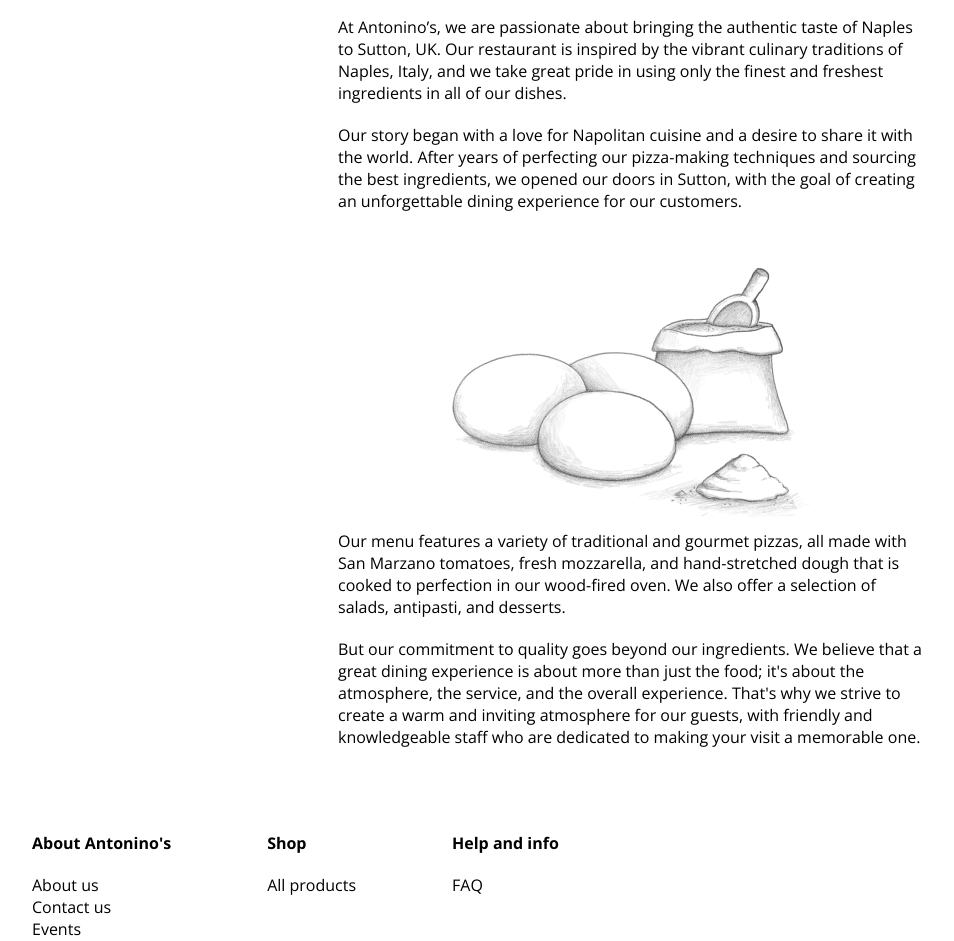
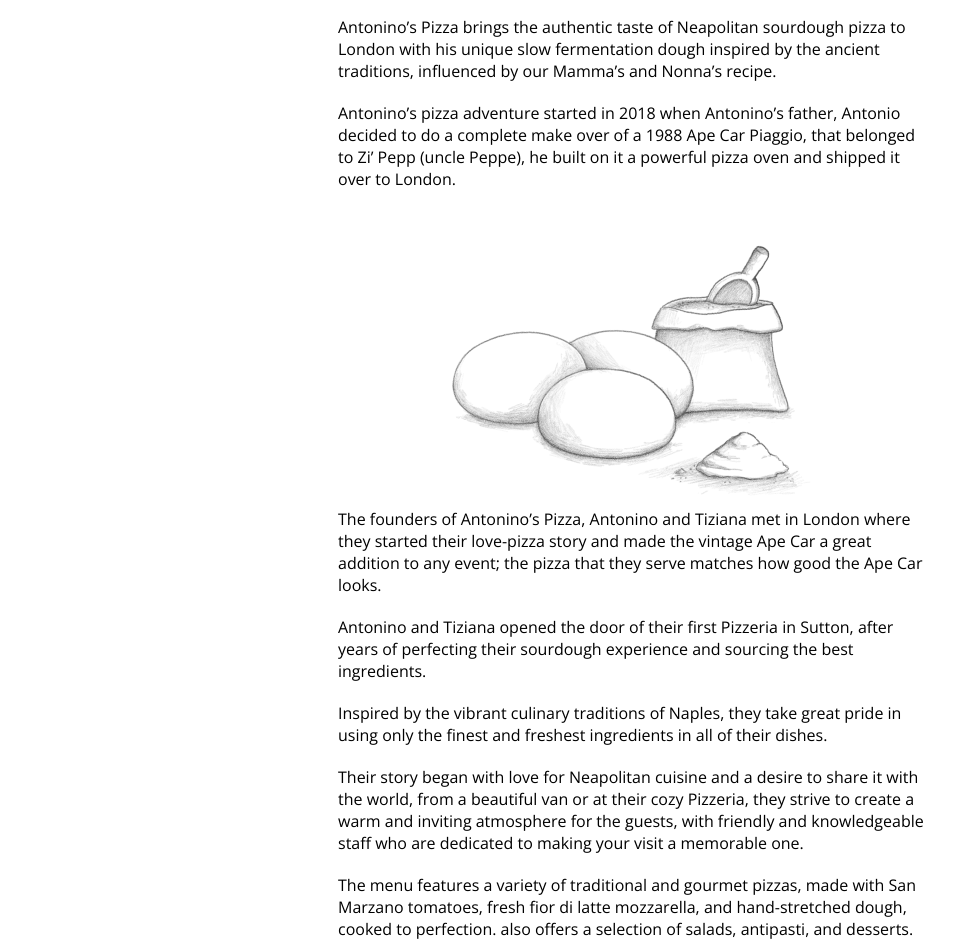
Before and after one commit to WebTerminator/antoninospizza, a Next.js app: page /about in a window 1280 px wide. Shown: the part 952-1893 px from the top of the page, without its empty margins (8-962 px from the left). Built offline with nearby package versions, Linux system fonts and the light colour scheme.

Commit message:
text update

```diff
--- a/pages/about.tsx
+++ b/pages/about.tsx
@@ -11,7 +11,7 @@
         canonical="https://www.antoninospizza.co.uk/about"
       />
       <div className="container-small">
-        <h2 className="h2">About page</h2>
+        <h2 className="h2">About us</h2>
 
         <section className={styles["section"]}>
           <MultiImg
@@ -45,17 +45,15 @@
         </div>
 
         <p className={styles["p"]}>
-          At Antonino’s, we are passionate about bringing the authentic taste of
-          Naples to Sutton, UK. Our restaurant is inspired by the vibrant
-          culinary traditions of Naples, Italy, and we take great pride in using
-          only the finest and freshest ingredients in all of our dishes.
+          Antonino’s Pizza brings the authentic taste of Neapolitan sourdough
+          pizza to London with his unique slow fermentation dough inspired by
+          the ancient traditions, influenced by our Mamma’s and Nonna’s recipe.
         </p>
         <p className={styles["p"]}>
-          Our story began with a love for Napolitan cuisine and a desire to
-          share it with the world. After years of perfecting our pizza-making
-          techniques and sourcing the best ingredients, we opened our doors in
-          Sutton, with the goal of creating an unforgettable dining experience
-          for our customers.
+          Antonino’s pizza adventure started in 2018 when Antonino’s father,
+          Antonio decided to do a complete make over of a 1988 Ape Car Piaggio,
+          that belonged to Zi’ Pepp (uncle Peppe), he built on it a powerful
+          pizza oven and shipped it over to London.
         </p>
 
         <div className={styles["img-wrapper"]}>
@@ -70,19 +68,37 @@
         </div>
 
         <p className={styles["p"]}>
-          Our menu features a variety of traditional and gourmet pizzas, all
-          made with San Marzano tomatoes, fresh mozzarella, and hand-stretched
-          dough that is cooked to perfection in our wood-fired oven. We also
-          offer a selection of salads, antipasti, and desserts.
+          The founders of Antonino’s Pizza, Antonino and Tiziana met in London
+          where they started their love-pizza story and made the vintage Ape Car
+          a great addition to any event; the pizza that they serve matches how
+          good the Ape Car looks.
         </p>
 
         <p className={styles["p"]}>
-          But our commitment to quality goes beyond our ingredients. We believe
-          that a great dining experience is about more than just the food;
-          it&apos;s about the atmosphere, the service, and the overall
-          experience. That&apos;s why we strive to create a warm and inviting
-          atmosphere for our guests, with friendly and knowledgeable staff who
-          are dedicated to making your visit a memorable one.
+          Antonino and Tiziana opened the door of their first Pizzeria in
+          Sutton, after years of perfecting their sourdough experience and
+          sourcing the best ingredients.
+        </p>
+
+        <p className={styles["p"]}>
+          Inspired by the vibrant culinary traditions of Naples, they take great
+          pride in using only the finest and freshest ingredients in all of
+          their dishes.
+        </p>
+
+        <p className={styles["p"]}>
+          Their story began with love for Neapolitan cuisine and a desire to
+          share it with the world, from a beautiful van or at their cozy
+          Pizzeria, they strive to create a warm and inviting atmosphere for the
+          guests, with friendly and knowledgeable staff who are dedicated to
+          making your visit a memorable one.
+        </p>
+
+        <p className={styles["p"]}>
+          The menu features a variety of traditional and gourmet pizzas, made
+          with San Marzano tomatoes, fresh fior di latte mozzarella, and
+          hand-stretched dough, cooked to perfection. also offers a selection of
+          salads, antipasti, and desserts.
         </p>
       </div>
     </>
```
